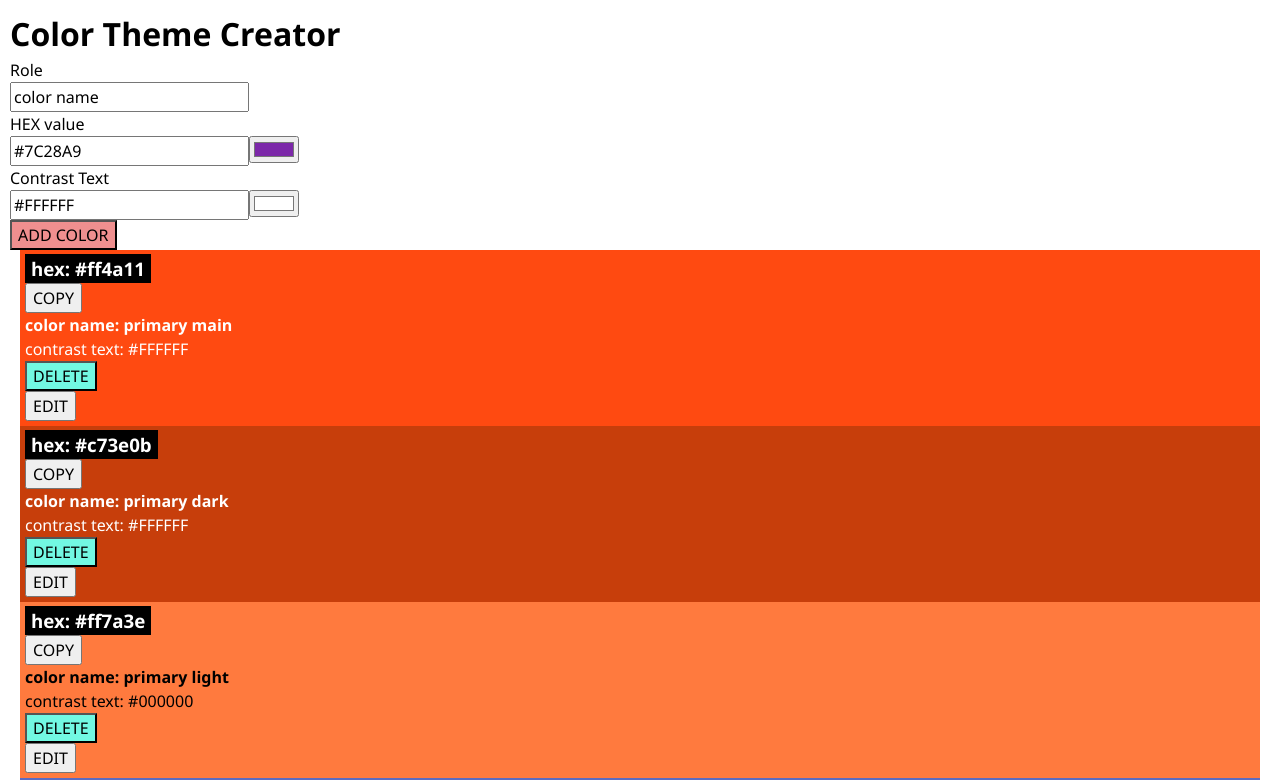
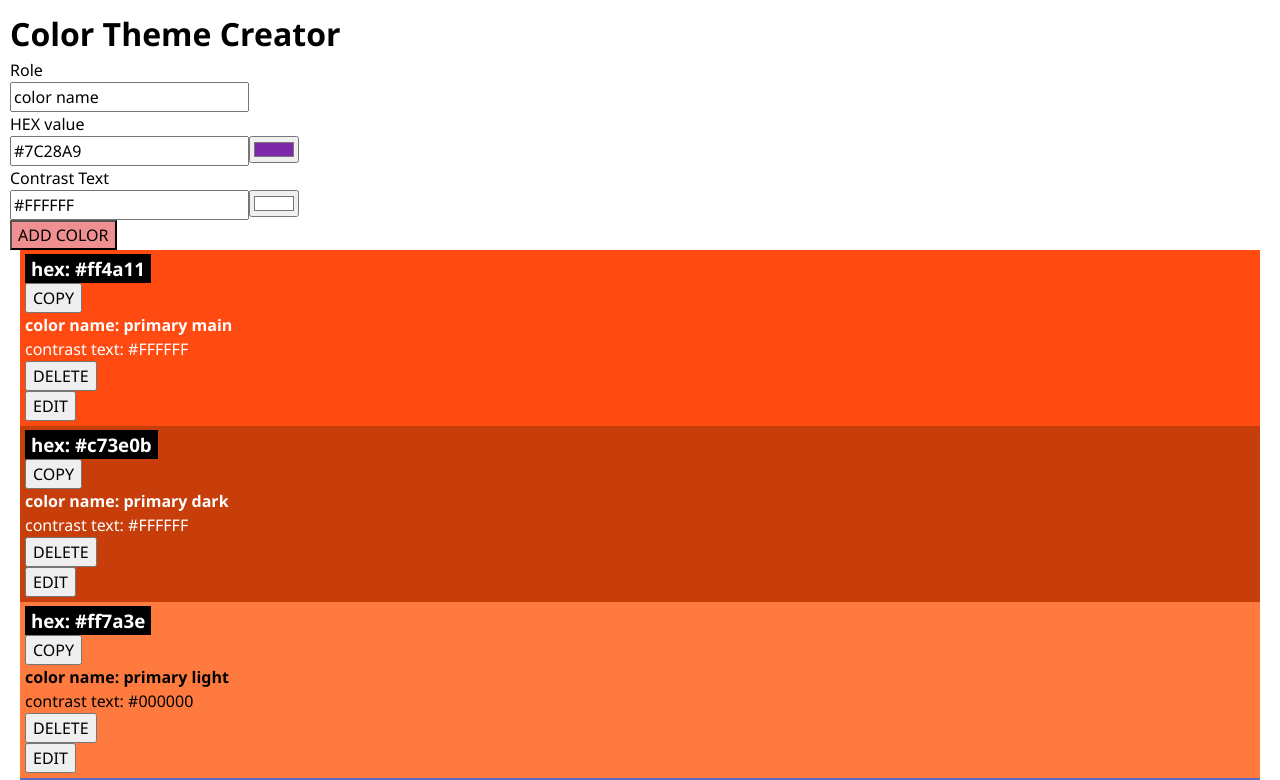
Before and after one commit to sarazmakom/color-theme-creator, a React (Vite) app: page / in a window 1280 px wide. Shown: the top 780 px of the page. Built offline with nearby package versions, Linux system fonts and the light colour scheme.

Commit message:
delete button

```diff
--- a/src/Components/DeleteButton/DeleteButton.css
+++ b/src/Components/DeleteButton/DeleteButton.css
@@ -1,10 +1,8 @@
-.delete-button {
-  background-color: rgb(114, 248, 226);
-}
 
 .color-card-highlight {
   display: inline;
   padding: 2px 6px;
+  border-radius: 0.5em;
   background: black;
   color: white;
 }
--- a/src/Components/DeleteButton/DeleteButton.jsx
+++ b/src/Components/DeleteButton/DeleteButton.jsx
@@ -24,11 +24,13 @@ export function DeleteButton({ onDelete }) {
           <p className="color-card-highlight">
             Are you sure you want to delete this color?
           </p>
+          <div>
           <button onClick={handleDeleteClick}>DELETE</button>
           <button onClick={handleCancel}>CANCEL</button>
+          </div>
         </div>
       ) : (
-        <button className="delete-button" onClick={handleDeleteClick}>
+        <button onClick={handleDeleteClick}>
           DELETE
         </button>
       )}
```
